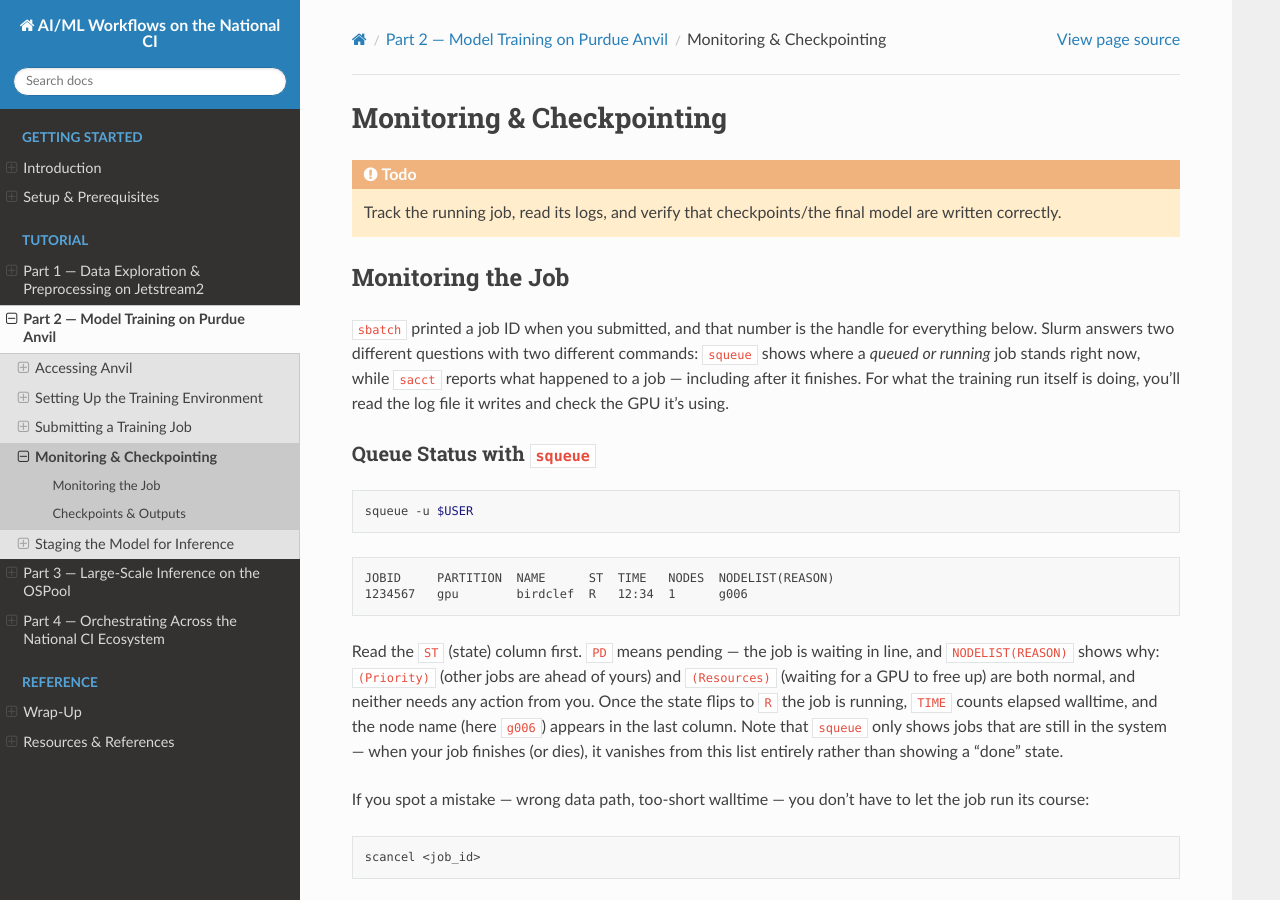
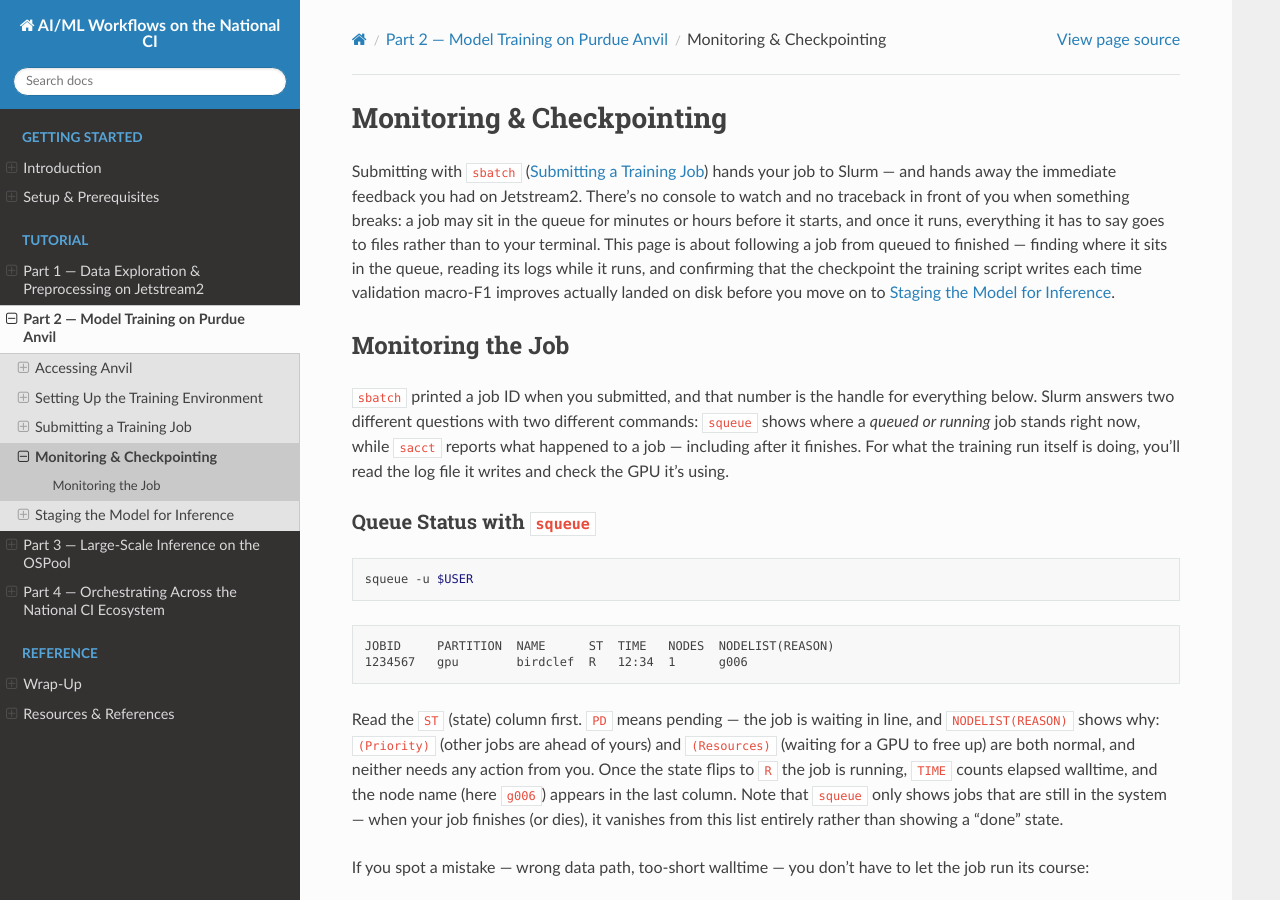
Before and after one commit to dmora127/PEARC26-AIML-on-National-CI, a Sphinx documentation site: the page built from docs/source/part2-anvil/monitoring.rst, in a window 1280 px wide and 900 px high. Built offline with Sphinx 7.4.7 and the Read the Docs theme 3.1.0, drawn with Linux system fonts in a browser that asks for light colours; pages that are not in the unit, such as notebooks, are missing from menus; some of the changed text lies outside the part shown.

Commit message:
refactor monitoring.rst to enhance job monitoring instructions and remove outdated todo items

```diff
--- a/docs/source/part2-anvil/monitoring.rst
+++ b/docs/source/part2-anvil/monitoring.rst
@@ -1,10 +1,15 @@
 Monitoring & Checkpointing
 ==========================
 
-.. todo::
-
-   Track the running job, read its logs, and verify that checkpoints/the final
-   model are written correctly.
+Submitting with ``sbatch`` (:doc:`training-job`) hands your job to Slurm — and
+hands away the immediate feedback you had on Jetstream2. There's no console to
+watch and no traceback in front of you when something breaks: a job may sit in
+the queue for minutes or hours before it starts, and once it runs, everything it
+has to say goes to files rather than to your terminal. This page is about
+following a job from queued to finished — finding where it sits in the queue,
+reading its logs while it runs, and confirming that the checkpoint the training
+script writes each time validation macro-F1 improves actually landed on disk
+before you move on to :doc:`staging-model`.
 
 Monitoring the Job
 ------------------
@@ -139,8 +144,3 @@
     How much of the GPU's memory the job occupies. Lots of headroom means you
     could raise ``--batch_size`` or try a larger ``--arch``; running near the
     ceiling explains any CUDA out-of-memory crashes in the log.
-
-Checkpoints & Outputs
----------------------
-
-.. todo:: Where the model and checkpoints land; how to evaluate the result.
```
